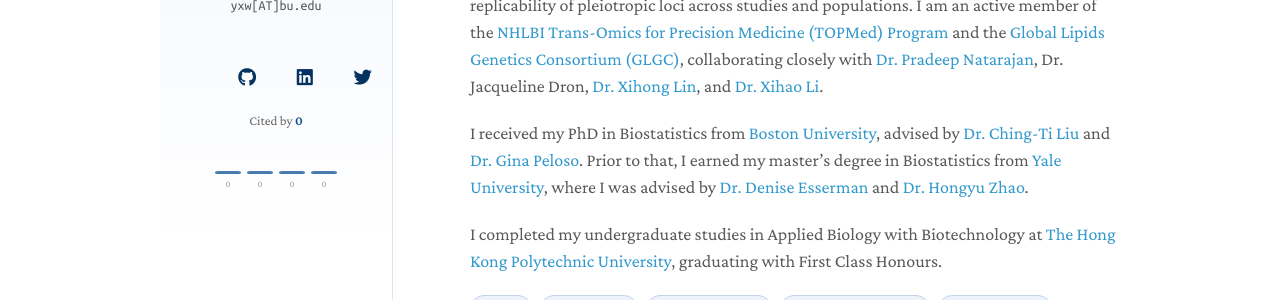
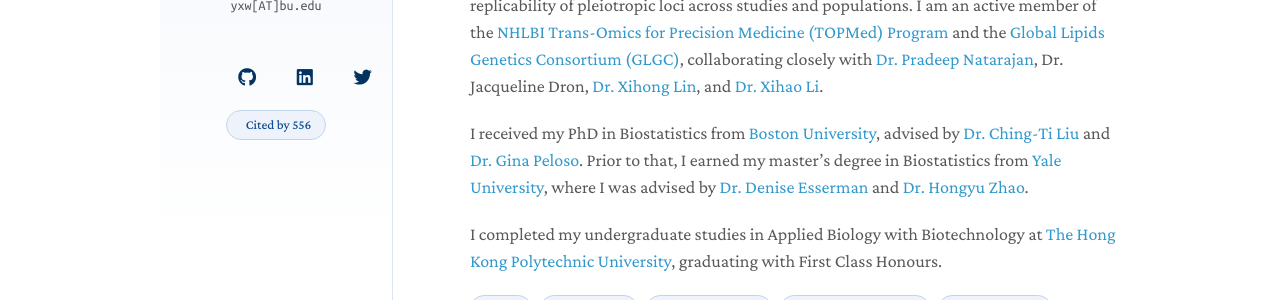
Before and after one commit to yxwyx/yxwyx.github.io, a Jekyll site: the page built from index.md, in a window 1280 px wide. Shown: the part 344-644 px from the top of the page. Built offline with Jekyll 4.4.1, drawn with Linux system fonts in a browser that asks for light colours; nearby versions of some CDN libraries; a style sheet for code colours, icons or effects is not loaded.

Commit message:
Citation badge from config, remove Semantic Scholar fetch

```diff
--- a/_config.yml
+++ b/_config.yml
@@ -18,6 +18,7 @@
 # Links
 # If you don't need one of them, you may delete the corresponding line.
 google_scholar: https://scholar.google.com/citations?user=imlaWO8AAAAJ
+google_scholar_citations: 556  # Update this periodically
 #cv_link: assets/files/CV.pdf
 github_link: https://github.com/yxwyx
 linkedin: https://www.linkedin.com/in/yuxuanbiostat
--- a/_layouts/homepage.html
+++ b/_layouts/homepage.html
@@ -146,14 +146,15 @@
           {% endif %}
         </div>
 
-        <!-- Citation Sparkline -->
+        <!-- Citation Count -->
+        {% if site.google_scholar_citations %}
         <div class="citation-widget">
-          <div class="citation-label">
-            <i class="ai ai-google-scholar" style="font-size:0.9rem;"></i>
-            Cited by <a id="citation-total" href="{{ site.google_scholar }}" target="_blank" rel="noopener">…</a>
-          </div>
-          <div id="citation-spark"></div>
+          <a href="{{ site.google_scholar }}" target="_blank" rel="noopener" class="citation-badge">
+            <i class="ai ai-google-scholar"></i>
+            Cited by {{ site.google_scholar_citations }}
+          </a>
         </div>
+        {% endif %}
 
         <!-- Visitor Map (ClustrMaps) -->
         <!-- To activate: register your site at clustrmaps.com and replace the script below -->
@@ -227,7 +228,6 @@
 
     <!-- Feature Scripts -->
     <script src="./assets/js/dark-mode.js"></script>
-    <script src="./assets/js/citations.js"></script>
     <script src="./assets/js/bibtex.js"></script>
     <script src="{{ '/assets/js/scale.fix.js' | relative_url }}"></script>
 
--- a/assets/css/nav.css
+++ b/assets/css/nav.css
@@ -271,12 +271,22 @@
 /* ── Citation Widget ──────────────────────────────────────── */
 .citation-widget {
   margin: 14px 0 10px;
-  font-size: 0.82rem;
-  color: #666;
   text-align: center;
 }
-.citation-label { margin-bottom: 2px; }
-.citation-label a { color: #0f4d92; font-weight: 600; }
+.citation-badge {
+  display: inline-block;
+  background: #eef3fb;
+  border: 1px solid #c2d4ec;
+  border-radius: 20px;
+  padding: 4px 14px;
+  font-size: 0.82rem;
+  font-weight: 500;
+  color: #0f4d92 !important;
+  text-decoration: none;
+  transition: background 0.2s;
+}
+.citation-badge:hover { background: #dce9f8; }
+.citation-badge .ai { margin-right: 5px; }
 
 /* ── ClustrMaps Widget ────────────────────────────────────── */
 .clustrmaps-widget {
@@ -335,8 +345,12 @@
   border-color: #30363d;
   color: #79aaef;
 }
-html.dark .citation-widget { color: #8b949e; }
-html.dark .citation-label a { color: #58a6ff; }
+html.dark .citation-badge {
+  background: #1c2d3d;
+  border-color: #30363d;
+  color: #79aaef !important;
+}
+html.dark .citation-badge:hover { background: #243447; }
 html.dark #back-to-top { background: #161b22; color: #c9d1d9; border-color: #30363d; }
 html.dark footer p { color: #6e7681 !important; }
 html.dark .leaflet-tile-pane { filter: invert(1) hue-rotate(200deg) brightness(0.85); }
--- a/assets/js/citations.js
+++ /dev/null
@@ -1,49 +0,0 @@
-document.addEventListener('DOMContentLoaded', function () {
-  var papers = [
-    { doi: '10.1016/j.ajhg.2023.08.007', label: 'Wang 2023' },
-    { doi: '10.1186/s13059-022-02837-1',  label: 'Kanoni 2022' },
-    { doi: '10.1016/j.ajhg.2022.05.012',  label: 'Ramdas 2022' },
-    { doi: '10.1177/09622802221085080',    label: 'Li 2022' }
-  ];
-
-  var totalEl = document.getElementById('citation-total');
-  var sparkEl = document.getElementById('citation-spark');
-  if (!totalEl && !sparkEl) return;
-
-  var counts = papers.map(function () { return null; });
-  var done = 0;
-
-  papers.forEach(function (p, i) {
-    fetch('https://api.semanticscholar.org/graph/v1/paper/DOI:' + p.doi + '?fields=citationCount')
-      .then(function (r) { return r.json(); })
-      .then(function (d) { counts[i] = d.citationCount || 0; })
-      .catch(function () { counts[i] = 0; })
-      .finally(function () {
-        if (++done === papers.length) render();
-      });
-  });
-
-  function render() {
-    var total = counts.reduce(function (a, b) { return a + b; }, 0);
-    if (totalEl) totalEl.textContent = total;
-    if (!sparkEl) return;
-
-    var max = Math.max.apply(null, counts) || 1;
-    var bw = 26, gap = 6, h = 36;
-    var w = papers.length * (bw + gap) - gap;
-
-    var bars = papers.map(function (p, i) {
-      var bh = Math.max(3, Math.round((counts[i] / max) * h));
-      var y  = h - bh;
-      return [
-        '<g>',
-        '<title>' + p.label + ': ' + counts[i] + ' citations</title>',
-        '<rect x="' + (i * (bw + gap)) + '" y="' + y + '" width="' + bw + '" height="' + bh + '" fill="#0f4d92" rx="3" opacity="0.75"/>',
-        '<text x="' + (i * (bw + gap) + bw / 2) + '" y="' + (h + 13) + '" text-anchor="middle" font-size="9" fill="#999">' + counts[i] + '</text>',
-        '</g>'
-      ].join('');
-    }).join('');
-
-    sparkEl.innerHTML = '<svg width="' + w + '" height="' + (h + 16) + '" style="overflow:visible;display:block;margin:6px auto 0">' + bars + '</svg>';
-  }
-});
```
